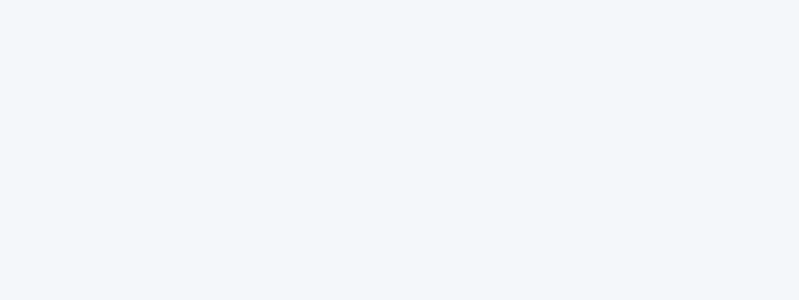
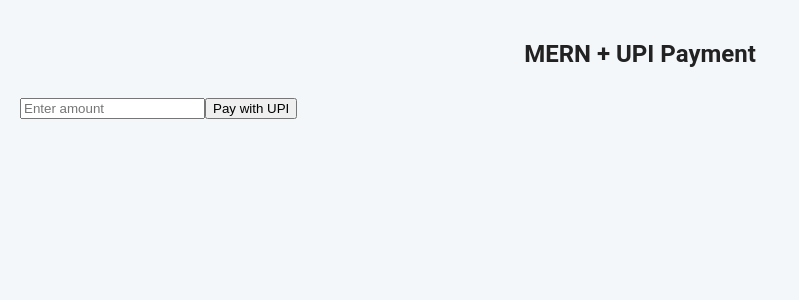
Before and after one commit to vetrivel9597/UpiPayment, a React (Create React App) app: page /RazorPay in a window 1280 px wide. Before the commit this address had no page. Shown: the top 300 px of the page, without its empty margins (0-799 px from the left). Built offline with nearby package versions, Linux system fonts and the light colour scheme; sample sign-in values are in the browser's storage.

Commit message:
Feat : Sep17

```diff
--- a/src/App.js
+++ b/src/App.js
@@ -4,7 +4,8 @@
 import DeshBoard from './DeshBoard'
 import Login from './LoginPage'
 import { ToastContainer } from 'react-toastify';
-
+import Protected from './Protected'
+import RazorPay from './RazorPay'
 
 
 function App() {
@@ -13,8 +14,22 @@
       <BrowserRouter>
         <Routes>
           <Route path='/' element={<Login />} />
-          <Route path='/DeshBoard' element={<DeshBoard />} />
-          <Route path='/Qrcode' element={<Qrcode />} />
+          <Route path='/DeshBoard' element={
+            <Protected>
+            <DeshBoard/>
+            </Protected>
+          } />
+          <Route path='/Qrcode' element={
+            <Protected>
+              <Qrcode />
+            </Protected>
+          } />
+
+           <Route path='/RazorPay' element={
+            <Protected>
+            <RazorPay/>
+            </Protected>
+          } />
         </Routes>
       </BrowserRouter>
 
--- a/src/DeshBoard.js
+++ b/src/DeshBoard.js
@@ -48,6 +48,10 @@
     Navigate('/Qrcode')
   }
 
+    const handleRazor = () => {
+    Navigate('/RazorPay')
+  }
+
   return (
     <div style={containerStyle}>
 
@@ -75,6 +79,21 @@
 
 
       </button>
+
+
+       <button
+      onClick={handleRazor}
+        style={hovered === 'upi' ? { ...buttonStyle, ...buttonHover } : buttonStyle}
+        onMouseEnter={() => setHovered('upi')}
+       onMouseLeave={() => setHovered(null)
+
+        }
+      >
+        <span
+        >📲</span> RazorPayUPI Payment
+
+
+      </button>
     </div>
   );
 }
--- a/src/LoginPage.js
+++ b/src/LoginPage.js
@@ -103,6 +103,8 @@
                 if (response.status) {
                     toast.success("Login Success")
                     resetForm()
+                    localStorage.setItem("email", response.email)
+                    localStorage.setItem("token", response.token)
                     navigate("/DeshBoard")
                 } else {
                     toast.error(response.ErrorMessage)
--- /dev/null
+++ b/src/Protected.js
@@ -0,0 +1,13 @@
+import { Navigate } from "react-router-dom"
+
+function Protected({children}) {
+     const Authenticate = localStorage.getItem("token")
+    //  console.log('children', children)
+    if(!Authenticate){
+        return <Navigate to={"/"} />
+    }else{
+        return children
+    }
+}
+
+export default Protected
--- /dev/null
+++ b/src/RazorPay.js
@@ -0,0 +1,116 @@
+import React, { useState } from 'react';
+import axios from 'axios';
+
+function RazorPay() {
+  const [amount, setAmount] = useState("");
+
+  const loadRazorpayScript = () => {
+    return new Promise((resolve) => {
+      if (window.Razorpay) {
+        return resolve(true);
+      }
+
+      const script = document.createElement("script");
+      script.src = "https://checkout.razorpay.com/v1/checkout.js";
+      script.onload = () => resolve(true);
+      script.onerror = () => resolve(false);
+      document.body.appendChild(script);
+    });
+  };
+
+  const handlePayment = async () => {
+    if (!amount) {
+      alert("Enter amount");
+      return;
+    }
+
+    const scriptLoaded = await loadRazorpayScript();
+    if (!scriptLoaded) {
+      alert("Failed to load Razorpay SDK. Please check your internet.");
+      return;
+    }
+
+    try {
+      const orderRes = await axios.post("http://localhost:5000/api/create-order", {
+        amount: Number(amount)
+      });
+
+      const { order } = orderRes.data;
+
+      const options = {
+        key: "rzp_test_tBszStUe2ebXge",
+        amount: order.amount,
+        currency: order.currency,
+        name: "Your App/Company Name",
+        description: "Test Transaction",
+        order_id: order.id,
+        handler: async function (response) {
+          try {
+            const verifyRes = await axios.post("http://localhost:5000/api/verify-payment", {
+              razorpay_order_id: response.razorpay_order_id,
+              razorpay_payment_id: response.razorpay_payment_id,
+              razorpay_signature: response.razorpay_signature
+            });
+
+            if (verifyRes.data.status === "success") {
+              alert("Payment successful and verified");
+            } else {
+              alert("Payment verification failed");
+            }
+          } catch (err) {
+            console.error("Verification error:", err);
+            alert("Error during verification");
+          }
+        },
+        prefill: {
+          name: "Test User",
+          email: "test@example.com",
+          contact: "9999999999"
+        },
+        theme: {
+          color: "#3399cc"
+        },
+        config: {
+          display: {
+            blocks: {
+              banks: {
+                name: "UPI / VPA",
+                instruments: [
+                  {
+                    method: "upi"
+                  }
+                ]
+              }
+            },
+            sequence: ["block.banks"],
+            preferences: {
+              show_default_blocks: false
+            }
+          }
+        }
+      };
+
+      const rzp = new window.Razorpay(options);
+      rzp.open();
+
+    } catch (error) {
+      console.error("Error in payment:", error);
+      alert("Payment failed. See console for details.");
+    }
+  };
+
+  return (
+    <div style={{ padding: 20 }}>
+      <h2>MERN + UPI Payment</h2>
+      <input
+        type="number"
+        placeholder="Enter amount"
+        value={amount}
+        onChange={(e) => setAmount(e.target.value)}
+      />
+      <button onClick={handlePayment}>Pay with UPI</button>
+    </div>
+  );
+}
+
+export default RazorPay;
```
